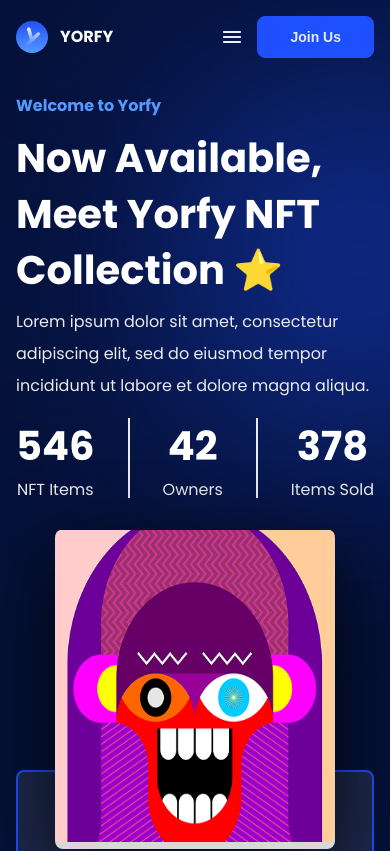
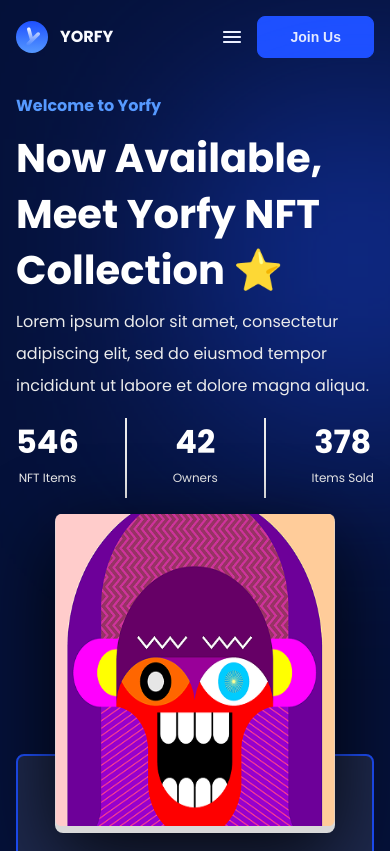
Before and after one commit to sayaliakbar/nft-portfolio-ui, a React (Vite) app: page / in a window 390 px wide. Shown: the top 851 px of the page. Built offline with nearby package versions, Linux system fonts and the light colour scheme.

Commit message:
Refactor Home component CSS for improved layout and responsiveness

```diff
--- a/src/pages/Home/home.css
+++ b/src/pages/Home/home.css
@@ -2,11 +2,9 @@
     position: relative;
     z-index: 1;
     display: flex;
-    gap: 4rem;
-    /* gap: 9rem; */
 }
 
-.gradient_yorfy__home {
+.gradient__yorfy__home {
     top: 100px;
     left: -230px;
 }
@@ -15,6 +13,7 @@
     display: flex;
     flex-direction: column;
     gap: 40px;
+    padding-right: 6rem;
 }
 
 .yorfy__home-leftcolumn__milestones {
@@ -32,6 +31,15 @@
     flex-direction: column;
     align-items: center;
     justify-content: end;
+    position: relative;
+}
+
+.gradient__yorfy__home-rightcolumn__purple {
+    opacity: 1;
+    left: -96px;
+    top: 36px;
+    width: 320px;
+    height: 320px;
 }
 
 .yorfy__home-rightcolumn__image {
@@ -57,19 +65,26 @@
 
 
 @media screen and (max-width:950px) {
-    .yorfy__home {
-        gap: 1.5rem;
-    }
 
     .gradient_yorfy__home {
         top: 96px;
         left: -110px;
     }
 
+    .yorfy__home-leftcolumn {
+        padding-right: 0;
+    }
+
     .yorfy__home-leftcolumn__milestones {
         gap: 1rem;
     }
 
+    .gradient__yorfy__home-rightcolumn__purple {
+        left: -84px;
+        top: 26px;
+        width: 240px;
+        height: 240px;
+    }
 
 
     .yorfy__home-rightcolumn__image img {
@@ -96,27 +111,43 @@
 @media screen and (max-width:550px) {
     .yorfy__home {
         flex-direction: column;
+        gap: 1rem;
     }
 
     .gradient_yorfy__home {
         top: 10px;
         right: -144px;
         left: auto;
-        /* Reset left value */
     }
 
     .yorfy__home-leftcolumn {
         gap: 1rem;
     }
 
+
     .yorfy__home-leftcolumn__milestones {
         justify-content: space-between;
         text-align: center;
     }
 
+    .yorfy__home-leftcolumn__milestones h3 {
+        font-size: 32px;
+        line-height: 48px;
+    }
+
+    .yorfy__home-leftcolumn__milestones p {
+        font-size: 12px;
+        line-height: 24px;
+    }
+
     .yorfy__home-rightcolumn {
         position: relative;
         margin-bottom: 11rem;
+    }
+
+    .gradient__yorfy__home-rightcolumn__purple {
+        left: -100px;
+        top: -50px;
     }
 
     .yorfy__home-rightcolumn__image {
```
